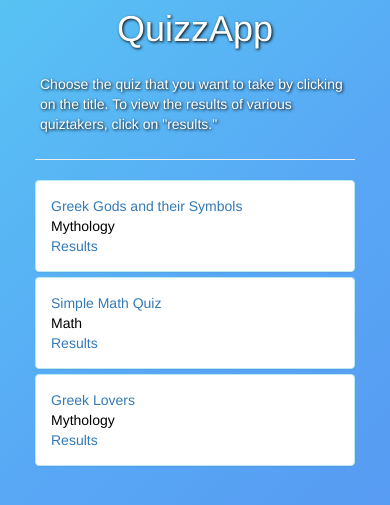
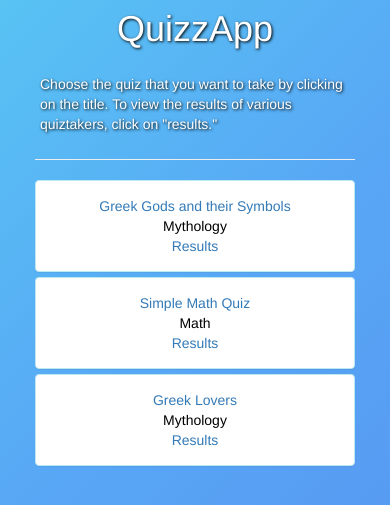
Before and after one commit to snasi623/project4, a Django app: page / in a window 390 px wide. Shown: the part 200-705 px from the top of the page. Run offline with Django 3.2, Linux system fonts and the light colour scheme; data comes from the database, SQL or seed files in the repository; some libraries are stand-ins or nearby versions.

Commit message:
fixed column and centering issues

```diff
--- a/django_project/django_app/static/quiz/styles.css
+++ b/django_project/django_app/static/quiz/styles.css
@@ -32,7 +32,6 @@ div.navbar {
 }
 .sidenav {
     padding: 0;
-    margin-left: 5px;
 }
 div.text-left {
     padding: 20px;
@@ -94,6 +93,9 @@ input {
     .sidenav {
         display: none;
     }
+    .text-left .panel-body {
+        text-align: center;
+    }
 }
 @media (min-width: 767px) {
     .container {
```
